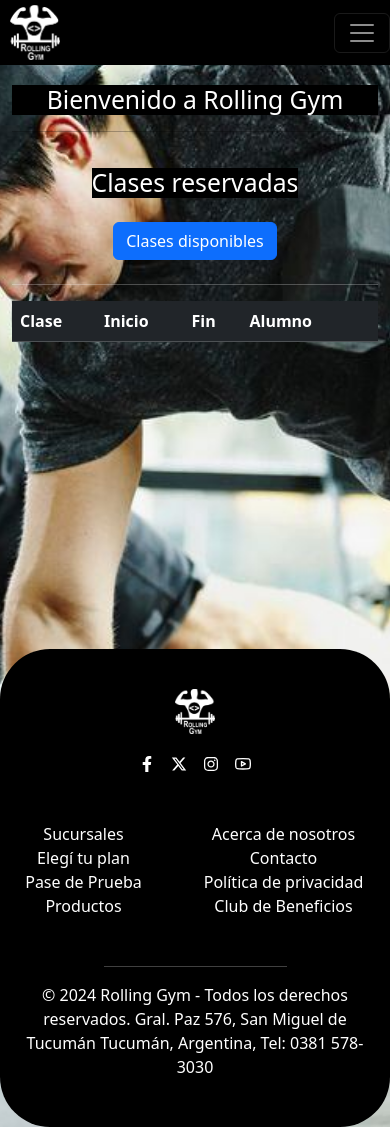
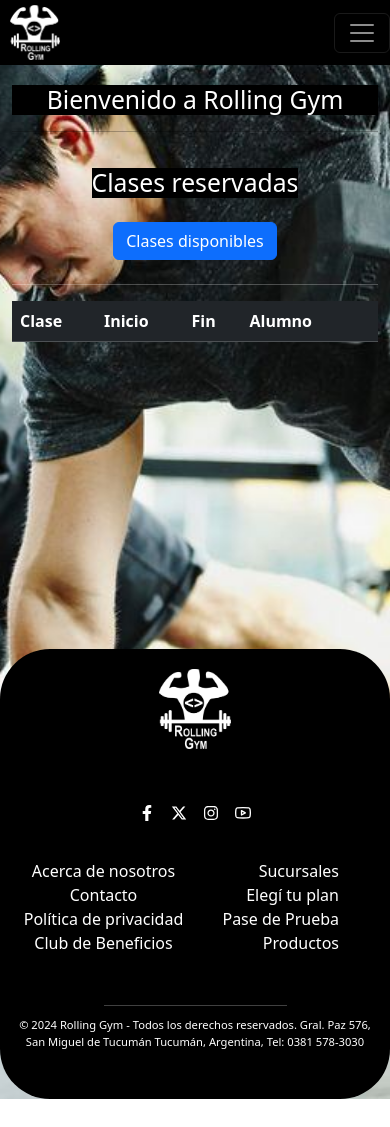
Before and after one commit to AlfonsoWk/ProyectoFinal, a React (Vite) app: page /Cancelar in a window 390 px wide. After the commit the page ends 1099 px from the top, so only its background shows below. Built offline with nearby package versions, Linux system fonts and the light colour scheme.

Commit message:
Correccion responsive footer y navbar

```diff
--- a/src/components/Footer.jsx
+++ b/src/components/Footer.jsx
@@ -2,12 +2,10 @@
 import { FaInstagram,FaFacebookF } from "react-icons/fa";
 import { FiYoutube } from "react-icons/fi";
 import { FaXTwitter } from "react-icons/fa6";
-import { Link } from "react-router-dom";
 
 import "../css/footer.css";
 import logob from "../images/logob.png";
 
-// Componente Footer
 export const Footer = () => {
   return (
     <footer className="footer footer-negro" style={{borderRadius:"50px"}}>
@@ -18,82 +16,98 @@
             <img
               src={logob}
               alt="Logo Empresa"
-              style={{ width: "11%", marginInline: "-4em",  marginTop: "8px" }}
+              /* style={{ width: "11%", marginInline: "-3em",  marginTop: "50px" }} */
             />
           </div>
-
           {/* Redes Sociales */}
-          <div className="col-sm-12 col-md-6 redes-container">
-            <ul className="redes-sociales d-flex">
-              <li style={{ marginRight: "1em" }}>
-                <Link to="/ruta-facebook">
+          <div
+            className="col-sm-12 col-md-6 redes-container"
+            style={{ marginTop: "50px" }}
+          >
+            <ul
+              className="redes-sociales d-flex"
+              /* style={{ marginTop: "-7em", marginLeft: "4em" }} */
+            >
+              <li style={{ marginRight: "1em"}}>
+                <a href="404">
                   <FaFacebookF />
-                </Link>
+                </a>
               </li>
               <li style={{ marginRight: "1em" }}>
-                <Link to="/ruta-twitter">
+                <a href="404">
                   <FaXTwitter />
-                </Link>
+                </a>
               </li>
               <li style={{ marginRight: "1em" }}>
-                <Link to="/ruta-instagram">
+                <a href="404">
                   <FaInstagram />
-                </Link>
+                </a>
               </li>
               <li>
-                <Link to="/ruta-youtube">
+                <a href="404">
                   <FiYoutube />
-                </Link>
+                </a>
               </li>
             </ul>
           </div>
-
           {/* Información de cursos y empresa */}
           <div className="col-sm-12 col-md-6">
-            <div className="container_informacion d-flex" style={{ position: "relative"}}>
+            <div
+              className="container_informacion d-flex"
+              style={{ position: "relative"}}
+            >
               {/* Información de cursos */}
-              <div className="informacion_cursos" style={{ width: "50%", textAlign: "" }}>
+              <div
+                className="informacion_cursos"
+                style={{ width: "50%", textAlign: "" }}
+              >
                 <ul>
                   <li>
-                    <Link to="/sucursales">Sucursales</Link>
+                    <a href="404">Sucursales </a>
                   </li>
                   <li>
-                    <Link to="/elegir-plan">Elegí tu plan</Link>
+                    <a href="DetallePlan">Elegí tu plan </a>
                   </li>
                   <li>
-                    <Link to="/pase-de-prueba">Pase de Prueba</Link>
+                    <a href="404">Pase de Prueba</a>
                   </li>
                   <li>
-                    <Link to="/productos">Productos</Link>
+                    <a href="Productos">Productos</a>
                   </li>
                 </ul>
               </div>
-
               {/* Información de empresa */}
-              <div className="informacion_empresa" style={{ width: "50%", textAlign: "center", position: "absolute"}}>
+              <div
+                className="informacion_empresa"
+                style={{
+                  width: "50%",
+                  textAlign: "center",
+                  position: "absolute",
+                }}
+              >
                 <ul>
                   <li>
-                    <Link to="/nosotros">Acerca de nosotros</Link>
+                    <a href="Nosotros">Acerca de nosotros</a>
                   </li>
                   <li>
-                    <Link to="/contacto">Contacto</Link>
+                    <a href="Contacto">Contacto</a>
                   </li>
                   <li>
-                    <Link to="/politica-privacidad">Política de privacidad</Link>
+                    <a href="404">Política de privacidad</a>
                   </li>
                   <li>
-                    <Link to="/club-beneficios">Club de Beneficios</Link>
+                    <a href="404">Club de Beneficios</a>
                   </li>
                 </ul>
               </div>
             </div>
           </div>
 
-          {/* Información de derechos de autor */}
           <p className="copyright" style={{ textAlign: "center" }}>
-            <hr /> {/* Línea horizontal */}
-            &copy; {new Date().getFullYear()} Rolling Gym - Todos los derechos reservados. Gral. Paz 576, San Miguel de Tucumán Tucumán, Argentina, Tel: 0381 578-3030
-          </p>
+          <hr /> {/* Línea horizontal */}
+  &copy; {new Date().getFullYear()} Rolling Gym - Todos los derechos reservados. Gral. Paz 576, San Miguel de Tucumán Tucumán, Argentina, Tel: 0381 578-3030
+
+</p>
 
         </div>
       </div>
--- a/src/components/NavBar.jsx
+++ b/src/components/NavBar.jsx
@@ -39,18 +39,19 @@
           <Navbar.Collapse id="basic-navbar-nav">
             <Nav className="me-auto">
               <div
-                className="d-flex flex-column flex-lg-row gap-2 gap-lg-0"
-                style={{
+                className="d-flex flex-column flex-lg-row gap-2 gap-lg-0 nav-container"
+               /*  style={{
                   display: "Flex",
                   margin: "auto",
                   alignItems: "center",
                   marginBottom: "20px",
                   marginTop: "20px",
-                }}
+                  marginLeft: "-150px",
+                }} */
               >
                 <Link
                   to={cadena}
-                  className="ItemNav"
+                  className="ItemNav clases-nav"
                   style={{ textDecoration: "none", marginRight: "10px" }}
                 >
                   | Clases |
--- a/src/css/NavBar.css
+++ b/src/css/NavBar.css
@@ -17,6 +17,16 @@
     width: 100%;
     background-color: black /* rgb(161, 159, 159);*/
 
+
+}
+
+.nav-container {
+    display: Flex;
+    margin: auto;
+    align-items: center;
+    margin-bottom: 20px;
+    margin-top:20px;
+    margin-left: -100px
 
 }
 
@@ -46,3 +56,16 @@
 .ItemNav:hover {
     background-color: #504f4f;
 }
+
+
+
+@media (max-width: 420px) {
+    .nav-container {
+        align-items: center;
+        margin-bottom: 20px;
+        margin-top: 20px;
+        text-align: center;
+        margin-left: 120px;
+
+    }
+  }
--- a/src/css/footer.css
+++ b/src/css/footer.css
@@ -24,7 +24,7 @@
 }
 
 .informacion_cursos {
-  margin-left: 20%;
+  margin-left: 25%;
   margin-top: -7em;
 }
 
@@ -40,12 +40,17 @@
 }
 
 .redes-sociales {
-  margin-left: -46em;
-  margin-top: 6em;
+  margin-left: -22em;
+  margin-top: 7em;
 }
 
 .logo-container {
+  display: flex;
   margin-left: 0;
+  width: 350px;
+  height: 80px;
+  margin-top: 70px;
+  margin-inline: -1em;
 }
 
 /* Agregar línea arriba del texto de derechos de autor */
@@ -74,34 +79,35 @@
 
 
 /* Estilos para pantallas más pequeñas */
-@media (max-width: 768px) {
+/* @media (max-width: 1268px) {
   .redes-sociales {
     display: flex;
     justify-content: center;
-    margin-top: 1em;
-    margin-left: 0%;
+    margin-top: em;
+    margin-left: -31em;
   }
 
   .informacion_cursos
    {
     width: 100%;
-    margin-left: -20px;
-    margin-top: 2em;
+
+
     text-align: center;
   }
 
   .informacion_empresa {
     width: 100%;
-    margin-left: 180px;
-    margin-top: 2em;
+    margin-bottom: 4em;
     text-align: center;
   }
 
   .logo-container {
-    display: flex;
-    justify-content: center;
-    margin-left: 0;
-    margin-top: 2em;
+    width: 11%;
+    margin-inline: -3em;
+    margin-top: 50px;
+
+    ;
+
 
   }
 
@@ -110,23 +116,80 @@
     font-size: 1em;
     margin-top: em;
   }
-}
+} */
 
-@media (max-width: 320px) {
-  .logo-container {
+@media (max-width: 768px) {
+  .redes-sociales {
+    display: flex;
+    justify-content: center;
+    margin-top: 0em;
     margin-left: 0;
   }
 
-  .redes-container {
-    margin-left: 0;
+  .informacion_cursos
+   {
+    width: 100%;
+    margin-top: 20px;
+
+    text-align: center;
   }
 
-  .informacion_cursos,
+  .informacion_empresa {
+    width: 100%;
+    margin-top: 20px;
+    text-align: center;
+    justify-content: center;
+  }
+
+  .logo-container {
+    width: 11%;
+    margin-inline: -3em;
+    margin-top: 50px;
+
+    ;
+
+
+  }
+
+  .copyright {
+    text-align: center;
+    font-size: 1em;
+    margin-top: 0em;
+  }
+}
+
+@media (max-width: 420px) {
+  .logo-container {
+
+    width: 400px;
+    height: 80px;
+    margin-inline: 0;
+    justify-content: center;
+    margin-top: 20px;
+    margin-bottom: 0;
+
+  }
+
+  .redes-container {
+    margin-left: 0;;
+
+  }
+
+
+  .informacion_cursos {
+    width: 100%;
+    margin-left: 9em;
+    text-align:right;
+
+
+    ;
+  }
   .informacion_empresa {
     width: 100%;
     margin-left: 0;
     text-align: center;
-    margin-top: 2em;
+
+    ;
   }
 
   .copyright {
```
Also changed, not shown: src/css/Login.css (line endings or trailing spaces).
